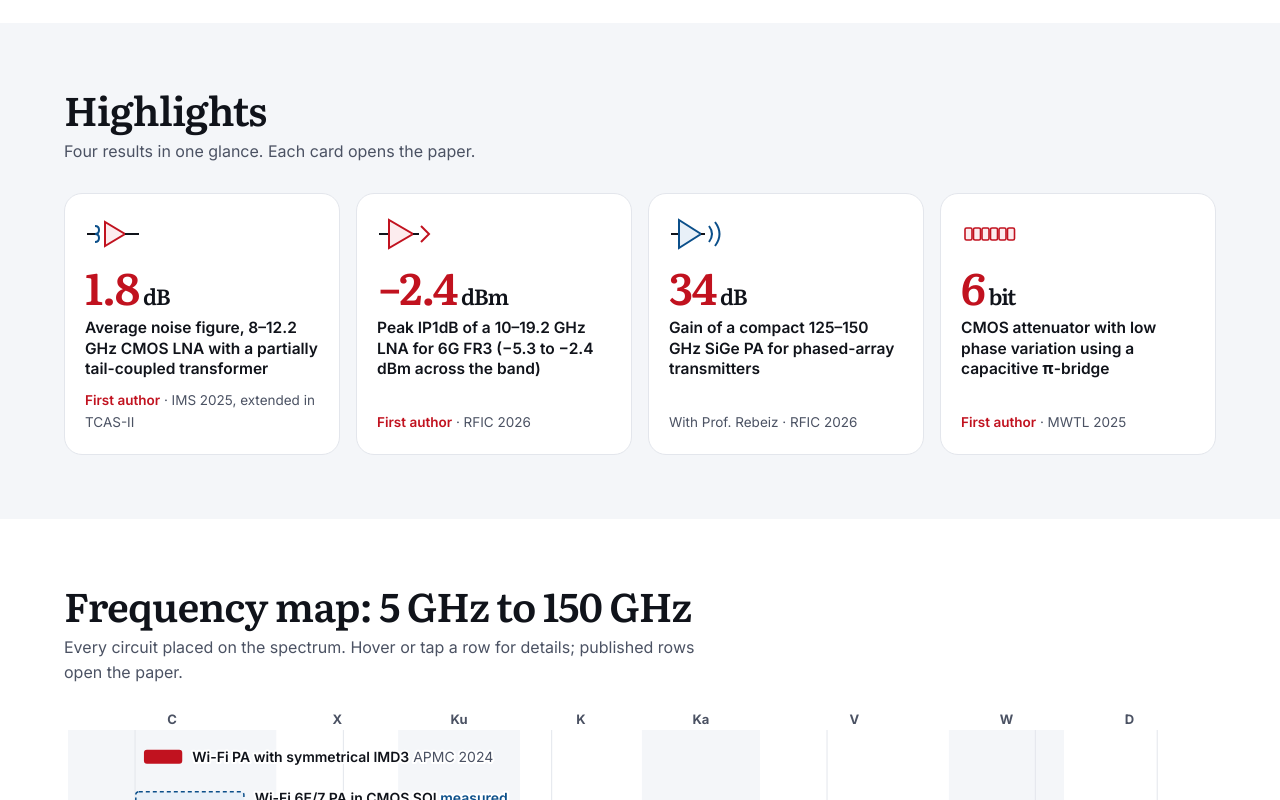
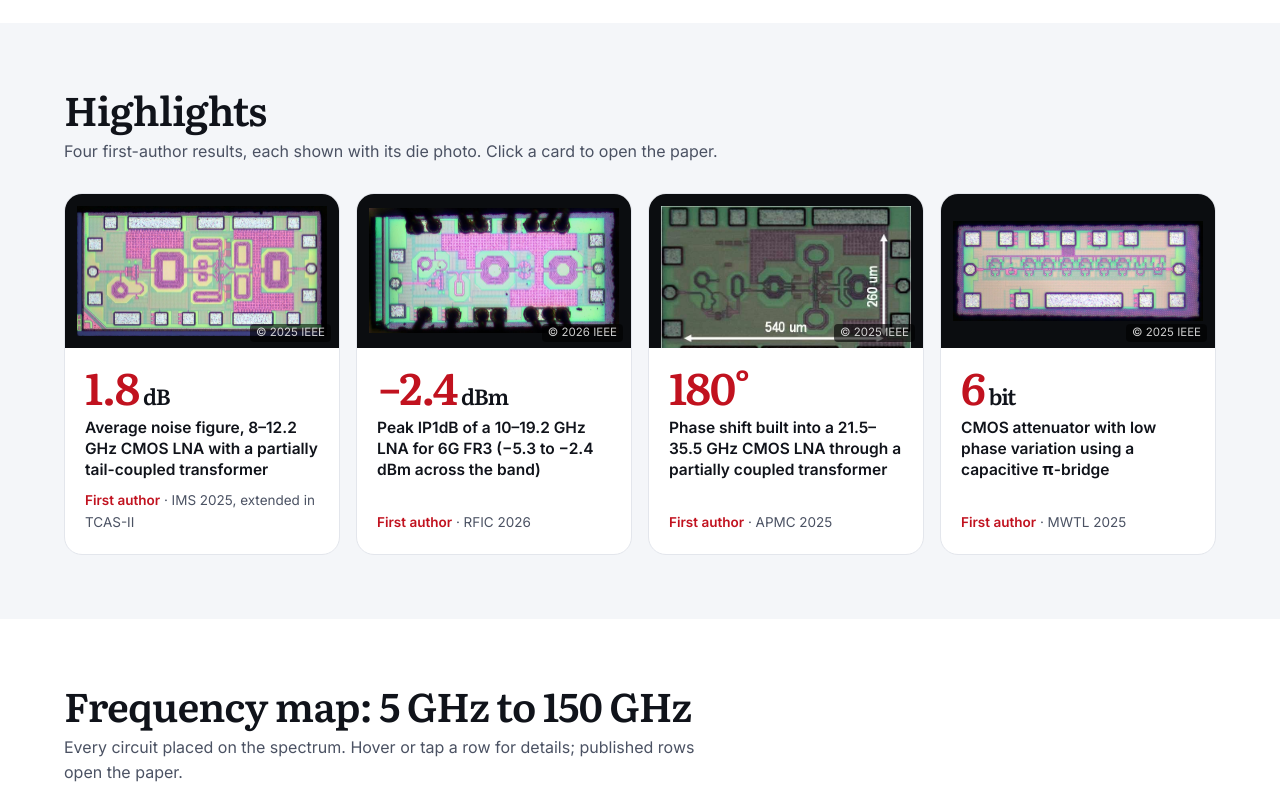
Before and after one commit to minseok-baek/minseok-baek.github.io, a plain HTML site: page index.html in a window 1280 px wide. Shown: the part 720-1520 px from the top of the page. Drawn offline with Linux system fonts and the light colour scheme.

Commit message:
Show die photos in highlight cards
Co-Authored-By: Claude Opus 5.5 <noreply@anthropic.com>
Claude-Session: https://claude.ai/code/session_01KVH8Nny2NbhfGnC5s5FhSd

```diff
--- a/index.html
+++ b/index.html
@@ -68,7 +68,10 @@ a:focus-visible,button:focus-visible{outline:3px solid var(--car);outline-offset
 .hl{display:grid;grid-template-columns:repeat(4,minmax(0,1fr));gap:16px;margin-top:28px}
 .card{background:var(--card);border:1px solid var(--rule);border-radius:18px;padding:20px;display:flex;flex-direction:column;gap:10px;text-decoration:none;color:var(--ink);transition:transform .15s,border-color .15s}
 a.card:hover{transform:translateY(-3px);border-color:var(--car)}
-.card svg{width:56px;height:40px}
+.card .ph{position:relative;margin:-20px -20px 6px;aspect-ratio:16/9;background:#0b0d10;display:grid;place-items:center;overflow:hidden;border-radius:17px 17px 0 0}
+.card .ph img{width:100%;height:100%;object-fit:contain;padding:12px;transition:transform .25s}
+a.card:hover .ph img{transform:scale(1.04)}
+.card .ph figcaption{position:absolute;right:8px;bottom:6px;font-size:11.5px;line-height:1.5;color:rgba(255,255,255,.8);background:rgba(0,0,0,.6);padding:0 6px;border-radius:4px}
 .card .big{font:600 clamp(34px,3.6vw,44px)/1 Literata,Georgia,serif;letter-spacing:-.03em;color:var(--car)}
 .card .big small{font-size:.5em;margin-left:4px;color:var(--ink)}
 .card .what{font-weight:600;font-size:15.5px;line-height:1.35}
@@ -137,7 +140,7 @@ footer{padding:20px max(5vw,16px);font-size:14px;color:var(--mut)}
 @media(max-width:1000px){.hl,.grid4,.dies{grid-template-columns:repeat(2,minmax(0,1fr))}.news{grid-template-columns:repeat(2,minmax(0,1fr))}}
 @media(max-width:820px){.hero,.cols,.contact .grid{grid-template-columns:minmax(0,1fr)}}
 @media(max-width:600px){.who{flex-direction:column;align-items:flex-start;gap:16px}.hl,.grid4{grid-template-columns:minmax(0,1fr)}.dies{grid-template-columns:repeat(2,minmax(0,1fr));gap:10px}.die{padding:12px}.fig{height:640px}.pub{grid-template-columns:minmax(0,1fr)}.tl{height:430px}nav .links{gap:0 14px}nav .links a{font-size:14px}nav .links a.opt{display:none}.news{grid-template-columns:minmax(0,1fr)}}
-@media(prefers-reduced-motion:reduce){html{scroll-behavior:auto}.bar{animation:none!important}.card,.stat{transition:none}}
+@media(prefers-reduced-motion:reduce){html{scroll-behavior:auto}.bar{animation:none!important}.card,.stat,.card .ph img{transition:none}}
 @keyframes grow{from{transform:scaleX(0)}to{transform:scaleX(1)}}
 .bar{transform-box:fill-box;transform-origin:left center;animation:grow .7s ease-out both}
 </style>
@@ -185,28 +188,28 @@ footer{padding:20px max(5vw,16px);font-size:14px;color:var(--mut)}
 <section class="band alt" id="highlights" aria-labelledby="hl-h">
   <div class="wrap">
     <h2 id="hl-h">Highlights</h2>
-    <p class="sub">Four results in one glance. Each card opens the paper.</p>
+    <p class="sub">Four first-author results, each shown with its die photo. Click a card to open the paper.</p>
     <div class="hl">
       <a class="card" href="https://doi.org/10.1109/IMS40360.2025.11103820">
-        <svg viewBox="0 0 56 40" aria-hidden="true"><path d="M2 20h8" stroke="var(--ink)" stroke-width="2"/><path d="M10 12q4 0 4 4t-4 4q4 0 4 4t-4 4" fill="none" stroke="var(--pru)" stroke-width="2"/><path d="M20 8v24l20-12z" fill="var(--tint)" stroke="var(--car)" stroke-width="2"/><path d="M40 20h14" stroke="var(--ink)" stroke-width="2"/></svg>
+        <figure class="ph"><img src="img/die/ims25-lna.jpg" alt="Die photo of the 8–12.2 GHz CMOS LNA" width="1000" height="521"><figcaption>© 2025 IEEE</figcaption></figure>
         <span class="big">1.8<small>dB</small></span>
         <span class="what">Average noise figure, 8–12.2 GHz CMOS LNA with a partially tail-coupled transformer</span>
         <span class="ven"><b>First author</b> · IMS 2025, extended in TCAS-II</span>
       </a>
       <a class="card" href="https://doi.org/10.1109/RFIC70222.2026.11602222">
-        <svg viewBox="0 0 56 40" aria-hidden="true"><path d="M2 20h10" stroke="var(--ink)" stroke-width="2"/><path d="M12 6v28l24-14z" fill="var(--tint)" stroke="var(--car)" stroke-width="2"/><path d="M36 20h6" stroke="var(--ink)" stroke-width="2"/><path d="M44 12l8 8-8 8" fill="none" stroke="var(--car)" stroke-width="2"/></svg>
+        <figure class="ph"><img src="img/die/rfic26-lna.jpg" alt="Die photo of the 10–19.2 GHz FR3 LNA" width="1000" height="502"><figcaption>© 2026 IEEE</figcaption></figure>
         <span class="big">−2.4<small>dBm</small></span>
         <span class="what">Peak IP1dB of a 10–19.2 GHz LNA for 6G FR3 (−5.3 to −2.4 dBm across the band)</span>
         <span class="ven"><b>First author</b> · RFIC 2026</span>
       </a>
-      <a class="card" href="https://doi.org/10.1109/RFIC70222.2026.11602350">
-        <svg viewBox="0 0 56 40" aria-hidden="true"><path d="M2 20h8" stroke="var(--ink)" stroke-width="2"/><path d="M10 6v28l22-14z" fill="var(--ptint)" stroke="var(--pru)" stroke-width="2"/><path d="M32 20h4" stroke="var(--ink)" stroke-width="2"/><path d="M40 12q6 8 0 16M46 8q9 12 0 24" fill="none" stroke="var(--pru)" stroke-width="2"/></svg>
-        <span class="big">34<small>dB</small></span>
-        <span class="what">Gain of a compact 125–150 GHz SiGe PA for phased-array transmitters</span>
-        <span class="ven">With Prof. Rebeiz · RFIC 2026</span>
+      <a class="card" href="https://doi.org/10.1109/APMC65046.2025.11378707">
+        <figure class="ph"><img src="img/die/apmc25-lna.jpg" alt="Die photo of the 21.5–35.5 GHz LNA with 180° phase shifting" width="623" height="403"><figcaption>© 2025 IEEE</figcaption></figure>
+        <span class="big">180°</span>
+        <span class="what">Phase shift built into a 21.5–35.5 GHz CMOS LNA through a partially coupled transformer</span>
+        <span class="ven"><b>First author</b> · APMC 2025</span>
       </a>
       <a class="card" href="https://doi.org/10.1109/LMWT.2025.3589587">
-        <svg viewBox="0 0 56 40" aria-hidden="true"><g fill="var(--tint)" stroke="var(--car)" stroke-width="1.6"><rect x="4" y="14" width="7" height="12" rx="1.5"/><rect x="12.5" y="14" width="7" height="12" rx="1.5"/><rect x="21" y="14" width="7" height="12" rx="1.5"/><rect x="29.5" y="14" width="7" height="12" rx="1.5"/><rect x="38" y="14" width="7" height="12" rx="1.5"/><rect x="46.5" y="14" width="7" height="12" rx="1.5"/></g></svg>
+        <figure class="ph"><img src="img/die/mwtl25-atten.jpg" alt="Die photo of the 6-bit CMOS attenuator" width="1000" height="399"><figcaption>© 2025 IEEE</figcaption></figure>
         <span class="big">6<small>bit</small></span>
         <span class="what">CMOS attenuator with low phase variation using a capacitive π-bridge</span>
         <span class="ven"><b>First author</b> · MWTL 2025</span>
@@ -312,7 +315,7 @@ footer{padding:20px max(5vw,16px);font-size:14px;color:var(--mut)}
     </dl>
   </div>
 </section>
-<footer><div class="wrap">© 2026 Min-Seok Baek. Last updated November 2026.</div></footer>
+<footer><div class="wrap">© 2026 Min-Seok Baek. Die photos from IEEE publications are © IEEE and shown with credit to the original papers. Last updated November 2026.</div></footer>
 <div class="tip" id="tip" role="status"></div>
 
 <script>
```
Also changed, not shown: img/die/apmc25-lna.jpg (added), img/die/ims25-lna.jpg (added), img/die/mwtl25-atten.jpg (added), img/die/rfic26-lna.jpg (added).
